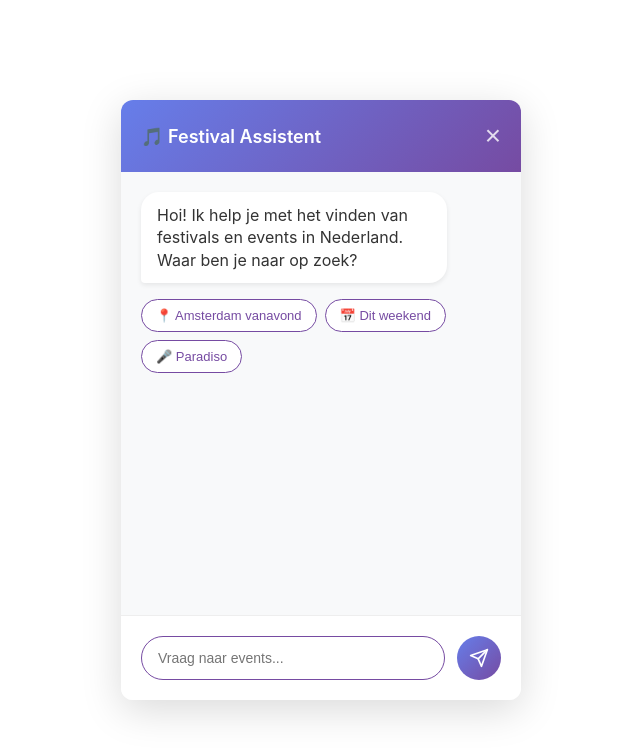
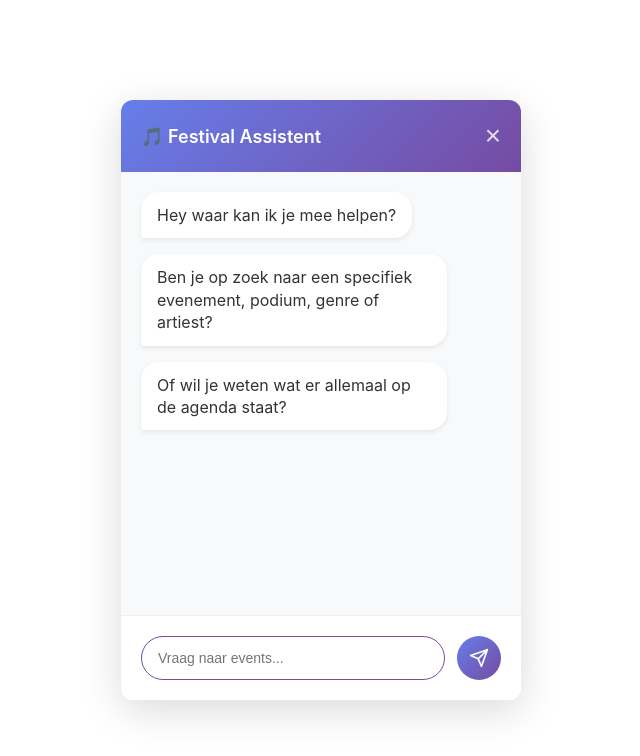
Before and after one commit to alpacaintegrations/fest-chatbot, a website: page widget/index.html in a window 1280 px wide. Shown: the whole page, without its empty margins (319-959 px from the left). Drawn offline with Linux system fonts and the light colour scheme.

Commit message:
update: split intro into 3 separate messages

```diff
--- a/widget/index.html
+++ b/widget/index.html
@@ -14,24 +14,24 @@
         </div>
 
         <div class="chat-messages" id="messages">
-            <div class="message bot">
-                <div class="message-bubble">
-                    Hoi! Ik help je met het vinden van festivals en events in Nederland. Waar ben je naar op zoek?
-                </div>
-            </div>
+    <div class="message bot">
+        <div class="message-bubble">
+            Hey waar kan ik je mee helpen?
+        </div>
+    </div>
 
-            <div class="quick-buttons">
-                <button onclick="sendQuickMessage('Wat is er vanavond in Amsterdam?')">
-                    📍 Amsterdam vanavond
-                </button>
-                <button onclick="sendQuickMessage('Events dit weekend')">
-                    📅 Dit weekend
-                </button>
-                <button onclick="sendQuickMessage('Wat is er in Paradiso?')">
-                    🎤 Paradiso
-                </button>
-            </div>
+    <div class="message bot">
+        <div class="message-bubble">
+            Ben je op zoek naar een specifiek evenement, podium, genre of artiest?
         </div>
+    </div>
+
+    <div class="message bot">
+        <div class="message-bubble">
+            Of wil je weten wat er allemaal op de agenda staat?
+        </div>
+    </div>
+</div>
 
         <div class="chat-input">
             <input
```
